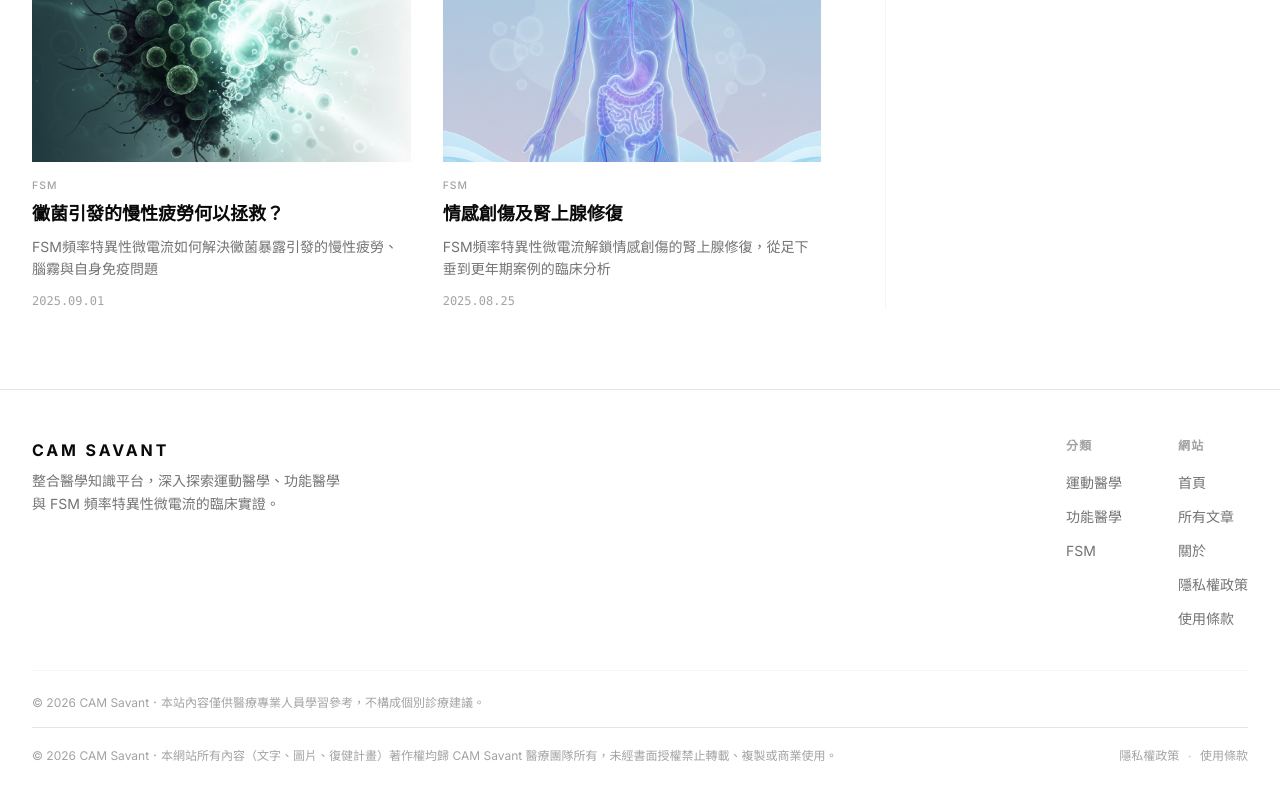
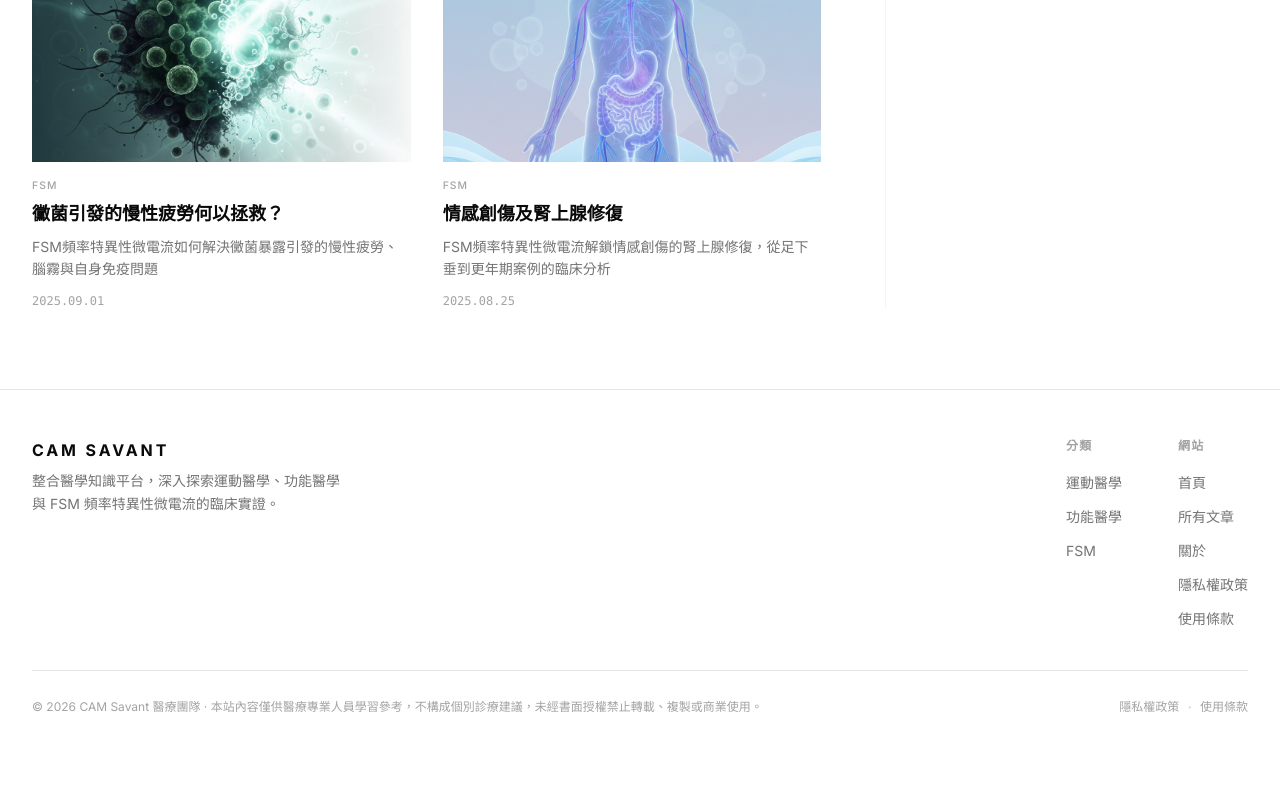
Before and after one commit to Daniel-Yang-Savant/cam-savant, a Next.js app: page / in a window 1280 px wide. Shown: the part 1373-2173 px from the top of the page. After the commit the page ends 2140 px from the top, so only its background shows below. Built offline with nearby package versions, Linux system fonts and the light colour scheme.

Commit message:
fix: merge duplicate footer copyright lines

```diff
--- a/components/Footer.tsx
+++ b/components/Footer.tsx
@@ -71,17 +71,10 @@ export default function Footer() {
           </div>
         </div>
 
-        {/* ── Bottom bar ── */}
-        <div className="mt-10 pt-6 border-t border-neutral-100 dark:border-neutral-800">
-          <p className="text-xs text-neutral-400 dark:text-neutral-500">
-            © {year} CAM Savant．本站內容僅供醫療專業人員學習參考，不構成個別診療建議。
-          </p>
-        </div>
-
         {/* ── Copyright ── */}
-        <div className="mt-4 border-t border-neutral-200 dark:border-neutral-800 pt-4 flex flex-col sm:flex-row items-center justify-between gap-2">
+        <div className="mt-10 pt-6 border-t border-neutral-200 dark:border-neutral-800 flex flex-col sm:flex-row items-center justify-between gap-2">
           <p className="text-xs text-neutral-400 dark:text-neutral-500 text-center sm:text-left">
-            © {year} CAM Savant．本網站所有內容（文字、圖片、復健計畫）著作權均歸 CAM Savant 醫療團隊所有，未經書面授權禁止轉載、複製或商業使用。
+            © {year} CAM Savant 醫療團隊 · 本站內容僅供醫療專業人員學習參考，不構成個別診療建議，未經書面授權禁止轉載、複製或商業使用。
           </p>
           <div className="flex items-center gap-2 shrink-0">
             <Link href="/privacy" className="text-xs text-neutral-400 hover:text-neutral-600 dark:hover:text-neutral-300 transition-colors">
```
